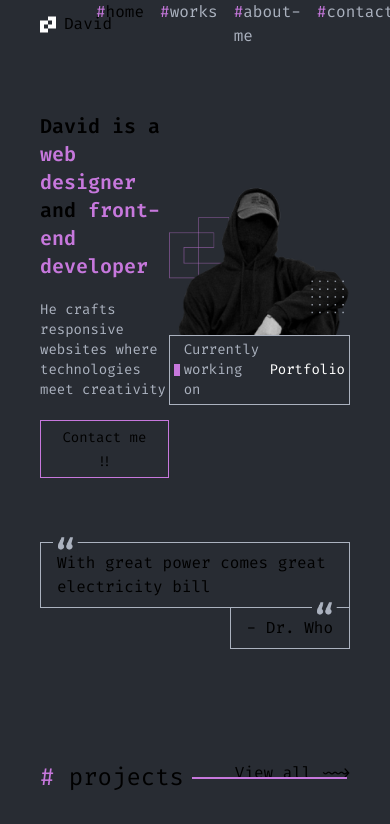
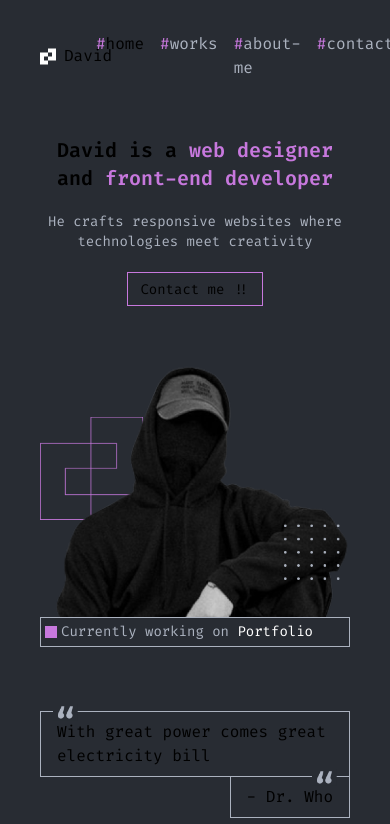
Before and after one commit to gsngdavid/portfolio, a Next.js app: page / in a window 390 px wide. Shown: the top 824 px of the page. Built offline with nearby package versions, Linux system fonts and the light colour scheme.

Commit message:
feat: add responsiveness

```diff
--- a/src/app/components/ui/Footer.tsx
+++ b/src/app/components/ui/Footer.tsx
@@ -7,7 +7,7 @@ import MediumIcon from "../../../assests/Icons/MediumIcon";
 function Footer() {
   return (
     <footer className="border-t-2 border-gray py-8">
-      <div className="container flex justify-between text-sm">
+      <div className="container flex flex-col xs:flex-row justify-between gap-10 text-sm">
         <div className="space-y-4">
           <div className="flex items-center gap-x-4">
             <div className="flex items-center gap-x-1"><Image src="/images/logo.png" alt="logo" width={13} height={13} />
@@ -16,8 +16,8 @@ function Footer() {
           </div>
           <p>Web designer and front-end developer</p>
         </div>
-        <div className="space-y-4">
-          <h3 className="text-lg text-center">Media</h3>
+        <div className="flex gap-4 xs:block xs:space-y-4">
+          <h3 className="text-lg xs:text-center">Media<span className="xs:hidden">:</span></h3>
           <div className="flex items-center gap-2">
             <Link href="#">
               <GitHubIcon fill="#ABB2BF" className="w-4 h-4" />
--- a/src/app/components/ui/Header.tsx
+++ b/src/app/components/ui/Header.tsx
@@ -3,7 +3,7 @@ import Link from "next/link";
 
 function Header() {
   return (
-    <div className="flex justify-between items-center">
+    <div className=" container flex justify-between items-center py-8">
       <Link href="#" className="flex gap-2 items-center">
         <Image src="/images/logo.png" alt="Logo" width={20} height={20} />
         <span>David</span>
--- a/src/app/layout.tsx
+++ b/src/app/layout.tsx
@@ -2,6 +2,7 @@ import type { Metadata } from "next";
 import { Fira_Code } from "next/font/google";
 import "./globals.css";
 import Footer from "./components/ui/Footer";
+import Header from "./components/ui/Header";
 
 const firaCode = Fira_Code({ subsets: ["latin"] });
 
@@ -18,6 +19,7 @@ export default function RootLayout({
   return (
     <html lang="en">
       <body className={firaCode.className}>
+        <Header />
         {children}
         <Footer />
       </body>
--- a/src/app/page.tsx
+++ b/src/app/page.tsx
@@ -1,5 +1,4 @@
 import Image from "next/image";
-import Header from "./components/ui/Header";
 import Button from "./components/ui/Button";
 import Link from "next/link";
 import BigProject from "./components/BigProject";
@@ -8,16 +7,13 @@ import EmailIcon from "../assests/Icons/EmainIcon";
 
 export default function Home() {
   return (
-    <main className="">
+    <main>
       <div className="container">
-        <Header />
-
-        <div>
-          <div className="flex justify-between items-center py-16">
-            <div className="max-w-96 space-y-5">
+        <div className="grid grid-cols-1 justify-items-center sm:grid-cols-2 sm:justify-between gap-14 sm:items-center pt-6 pb-16">
+          <div className="sm:max-w-96 space-y-5 text-center sm:text-left">
             <h1 className="text-xl font-semibold">
-                David is a <span className="text-primary">web designer</span>{" "}
-                and <span className="text-primary">front-end developer</span>
+              David is a <span className="text-primary">web designer</span> and{" "}
+              <span className="text-primary">front-end developer</span>
             </h1>
             <p className="text-gray text-sm">
               He crafts responsive websites where technologies meet creativity
@@ -26,7 +22,7 @@ export default function Home() {
               <span className="text-sm">Contact me !!</span>
             </Button>
           </div>
-            <div>
+          <div className="">
             <Image
               src="/images/david-img-1.png"
               alt="David"
@@ -35,8 +31,7 @@ export default function Home() {
             />
             <div className="flex items-center gap-1 border border-gray text-gray text-sm p-1">
               <div className="w-3 h-3 bg-primary inline-block"></div>
-                Currently working on{" "}
-                <span className="text-white">Portfolio</span>
+              <p className="whitespace-nowrap overflow-hidden overflow-ellipsis">Currently working on <span className="text-white">Portfolio</span></p>
             </div>
           </div>
         </div>
@@ -63,20 +58,22 @@ export default function Home() {
           </p>
         </div>
       </div>
-      </div>
 
       <div className="container my-20">
         <div className="relative flex justify-between py-8">
           <h1 className="text-2xl after:content-['']  after:absolute after:top-1/2 after:translate-x-2 after:inline-block after:w-1/2 after:h-0.5 after:bg-primary">
             <span className="text-primary">#</span> projects
           </h1>
-          <Link href="#">View all ~~&gt;</Link>
+          <Link className="hidden sm:inline" href="#">View all ~~&gt;</Link>
         </div>
 
         <div className="grid grid-cols-1 sm:grid-cols-2 lg:grid-cols-4 gap-4">
           {[1, 2, 3, 4].map((index) => (
             <BigProject key={index} />
           ))}
+        </div>
+        <div className="text-center py-8 sm:hidden">
+        <Button>View all ~~&gt;</Button>
         </div>
       </div>
 
@@ -198,13 +195,13 @@ export default function Home() {
       </div>
 
       <div className="container my-20">
-        <div className="relative py-8">
-          <h1 className="text-2xl after:content-['']  after:absolute after:top-1/2 after:translate-x-2 after:inline-block after:w-1/3 after:h-0.5 after:bg-primary">
+        <div className="relative py-8 overflow-hidden">
+          <h1 className="text-2xl after:content-['']  after:absolute after:top-1/2 after:translate-x-2 after:inline-block after:w-full md:after:w-1/3  after:h-0.5 after:bg-primary">
             <span className="text-primary">#</span> Contacts
           </h1>
         </div>
 
-        <div className="flex justify-between gap-20">
+        <div className="flex flex-col sm:flex-row justify-between gap-x-20 gap-y-10">
           <div className="md:max-w-96 space-y-8 text-xs">
             <p className="text-gray">
               I’m interested in freelance opportunities. However, if you have
@@ -214,8 +211,14 @@ export default function Home() {
           </div>
           <div className="flex flex-col gap-y-4 border border-gray text-gray text-sm p-4">
             <p className="text-white text-base">Message me here</p>
-            <Link href="#" className="flex items-center gap-1"><DiscordIcon className="w-4 h-4" />!gsngdavid</Link>
-            <Link href="#" className="flex items-center gap-1"><EmailIcon className="w-4 h-4" />gsngdavid@gmail.com</Link>
+            <Link href="#" className="flex items-center gap-1">
+              <DiscordIcon className="w-4 h-4" />
+              !gsngdavid
+            </Link>
+            <Link href="#" className="flex items-center gap-1">
+              <EmailIcon className="w-4 h-4" />
+              gsngdavid@gmail.com
+            </Link>
           </div>
         </div>
       </div>
--- a/tailwind.config.ts
+++ b/tailwind.config.ts
@@ -1,20 +1,28 @@
-import type { Config } from 'tailwindcss'
+import type { Config } from "tailwindcss";
 
 const config: Config = {
   content: [
-    './src/pages/**/*.{js,ts,jsx,tsx,mdx}',
-    './src/components/**/*.{js,ts,jsx,tsx,mdx}',
-    './src/app/**/*.{js,ts,jsx,tsx,mdx}',
+    "./src/pages/**/*.{js,ts,jsx,tsx,mdx}",
+    "./src/components/**/*.{js,ts,jsx,tsx,mdx}",
+    "./src/app/**/*.{js,ts,jsx,tsx,mdx}",
   ],
   theme: {
     extend: {
       colors: {
-        'primary': '#C778DD',
-        'gray': '#ABB2BF',
-        'background': '#282C33',
+        primary: "#C778DD",
+        gray: "#ABB2BF",
+        background: "#282C33",
       },
+    },
+    screens: {
+      xs: "390px",
+      sm: "640px",
+      md: "768px",
+      lg: "1024px",
+      xl: "1280px",
+      "2xl": "1536px",
     },
   },
   plugins: [],
-}
-export default config
+};
+export default config;
```
Lines whose indentation alone changed are shown as unchanged.
